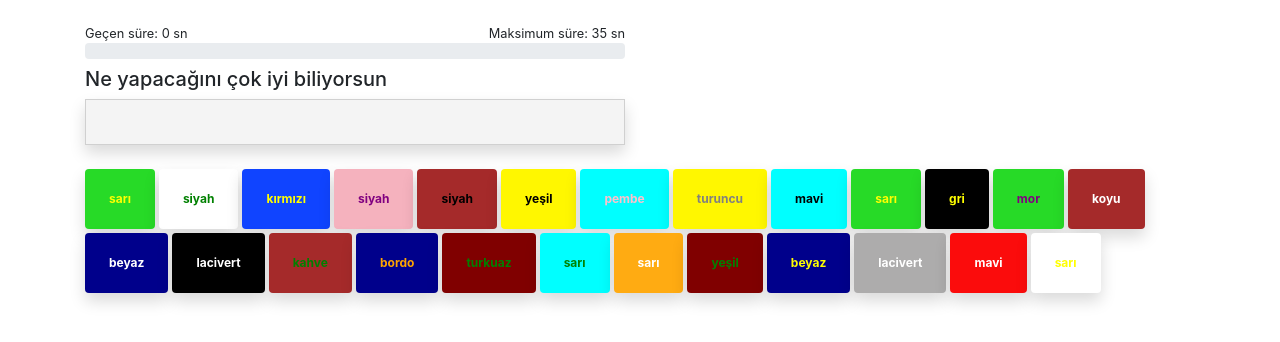
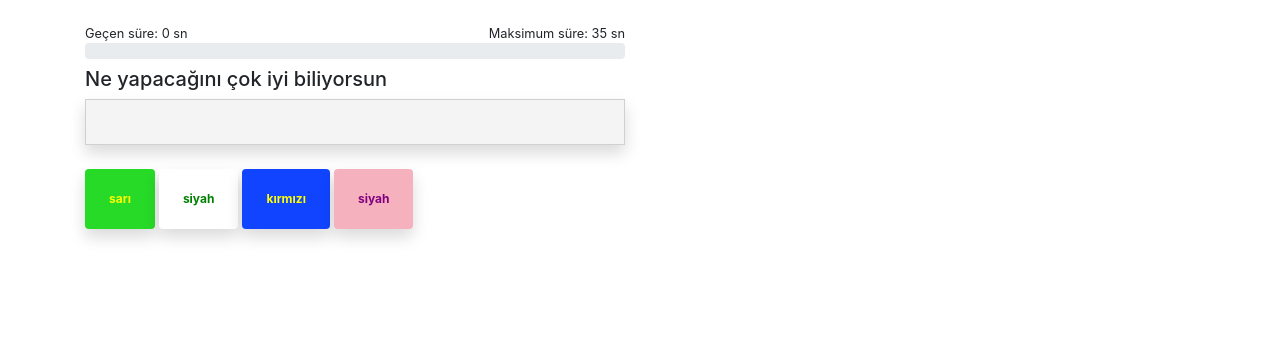
Before and after one commit to eryilmazyasin/yazbakalim, a React (Create React App) app: page / in a window 1280 px wide. Shown: the top 342 px of the page. Built offline with nearby package versions, Linux system fonts and the light colour scheme.

Commit message:
english keyboard development and english translate done

```diff
--- a/src/App.js
+++ b/src/App.js
@@ -17,151 +17,151 @@ const App = () => {
       colorName: "kırmızı",
       backgroundColor: "#1044ff",
       color: "yellow",
-      correct: "mavi",
+      correct: ["mavi","blue"],
     },
     {
       colorName: "mavi",
       backgroundColor: "#fb0c0c",
       color: "white",
-      correct: "kırmızı",
+      correct: ["kırmızı","kirmizi","red"],
     },
     {
       colorName: "yeşil",
       backgroundColor: "#fff700",
       color: "black",
-      correct: "sarı",
+      correct: ["sarı","yellow","sari"],
     },
     {
       colorName: "gri",
       backgroundColor: "#000000",
       color: "yellow",
-      correct: "siyah",
+      correct: ["siyah","black"],
     },
     {
       colorName: "siyah",
       backgroundColor: "#f5b2be",
       color: "purple",
-      correct: "pembe",
+      correct: ["pembe","pink"],
     },
     {
       colorName: "turuncu",
       backgroundColor: "#fff700",
       color: "gray",
-      correct: "sarı",
+      correct: ["sarı","yellow","sari"],
     },
     {
       colorName: "lacivert",
       backgroundColor: "#000000",
       color: "white",
-      correct: "siyah",
+      correct: ["siyah","black"],
     },
     {
       colorName: "mor",
       backgroundColor: "#27da27",
       color: "purple",
-      correct: "yeşil",
+      correct: ["yeşil","yesil","green"],
     },
     {
       colorName: "lacivert",
       backgroundColor: "#adacac",
       color: "white",
-      correct: "gri",
+      correct: ["gri","gray"],
     },
     {
       colorName: "sarı",
       backgroundColor: "#ffab12",
       color: "white",
-      correct: "turuncu",
+      correct: ["turuncu","orange"],
     },
     {
       colorName: "yeşil",
       backgroundColor: "#800000",
       color: "green",
-      correct: "bordo",
+      correct: ["bordo","burgundy"],
     },
     {
       colorName: "siyah",
       backgroundColor: "#ffffff",
       color: "green",
-      correct: "beyaz",
+      correct: ["beyaz","white"],
     },
     {
       colorName: "mavi",
       backgroundColor: "#00ffff",
       color: "black",
-      correct: "turkuaz",
+      correct: ['turkuaz','turquoise'],
     },
     {
       colorName: "kahve",
       backgroundColor: "#a52a2a",
       color: "green",
-      correct: "kahverengi",
+      correct: ["kahverengi","brown"],
     },
     {
       colorName: "beyaz",
       backgroundColor: "#00008b",
       color: "white",
-      correct: "lacivert",
+      correct: ['lacivert', 'dark blue'],
     },
     {
       colorName: "sarı",
       backgroundColor: "#27da27",
       color: "yellow",
-      correct: "yeşil",
+      correct: ["yeşil","yesil","green"],
     },
     {
       colorName: "sarı",
       backgroundColor: "#00ffff",
       color: "green",
-      correct: "turkuaz",
+      correct: ['turkuaz','turquoise'],
     },
     {
       colorName: "koyu",
       backgroundColor: "#a52a2a",
       color: "white",
-      correct: "kahverengi",
+      correct: ["kahverengi","brown"],
     },
     {
       colorName: "bordo",
       backgroundColor: "#00008b",
       color: "orange",
-      correct: "lacivert",
+      correct: ['lacivert', 'dark blue'],
     },
     {
       colorName: "sarı",
       backgroundColor: "#27da27",
       color: "yellow",
-      correct: "yeşil",
+      correct: ["yeşil","yesil","green"],
     },
     {
       colorName: "turkuaz",
       backgroundColor: "#800000",
       color: "green",
-      correct: "bordo",
+      correct: ["bordo","burgundy"],
     },
     {
       colorName: "sarı",
       backgroundColor: "#ffffff",
       color: "yellow",
-      correct: "beyaz",
+      correct: ['beyaz','white'],
     },
     {
       colorName: "pembe",
       backgroundColor: "#00ffff",
       color: "pink",
-      correct: "turkuaz",
+      correct: ['turkuaz','turquoise'],
     },
     {
       colorName: "siyah",
       backgroundColor: "#a52a2a",
       color: "black",
-      correct: "kahverengi",
+      correct: ['kahverengi','brown'],
     },
     {
       colorName: "beyaz",
       backgroundColor: "#00008b",
       color: "yellow",
-      correct: "lacivert",
+      correct: ['lacivert', 'dark blue'],
     },
   ]);
 
@@ -175,14 +175,14 @@ const App = () => {
   useEffect(() => {
     let newRandomArray = badge
       .sort(() => Math.random() - Math.random())
-      .slice(0, );
+      .slice(0, 4);
     setRandomArray((randomArray = newRandomArray));
   }, []);
 
   const formSubmit = (e) => {
     e.preventDefault();
     setInput("");
-    if (randomArray[0].correct === input.toLowerCase()) {
+    if (randomArray[0].correct.includes(input.toLowerCase())) {
       randomArray.splice(0, 1);
       setRandomArray(randomArray);
       setCorrectItem((correctItem += 1));
```
